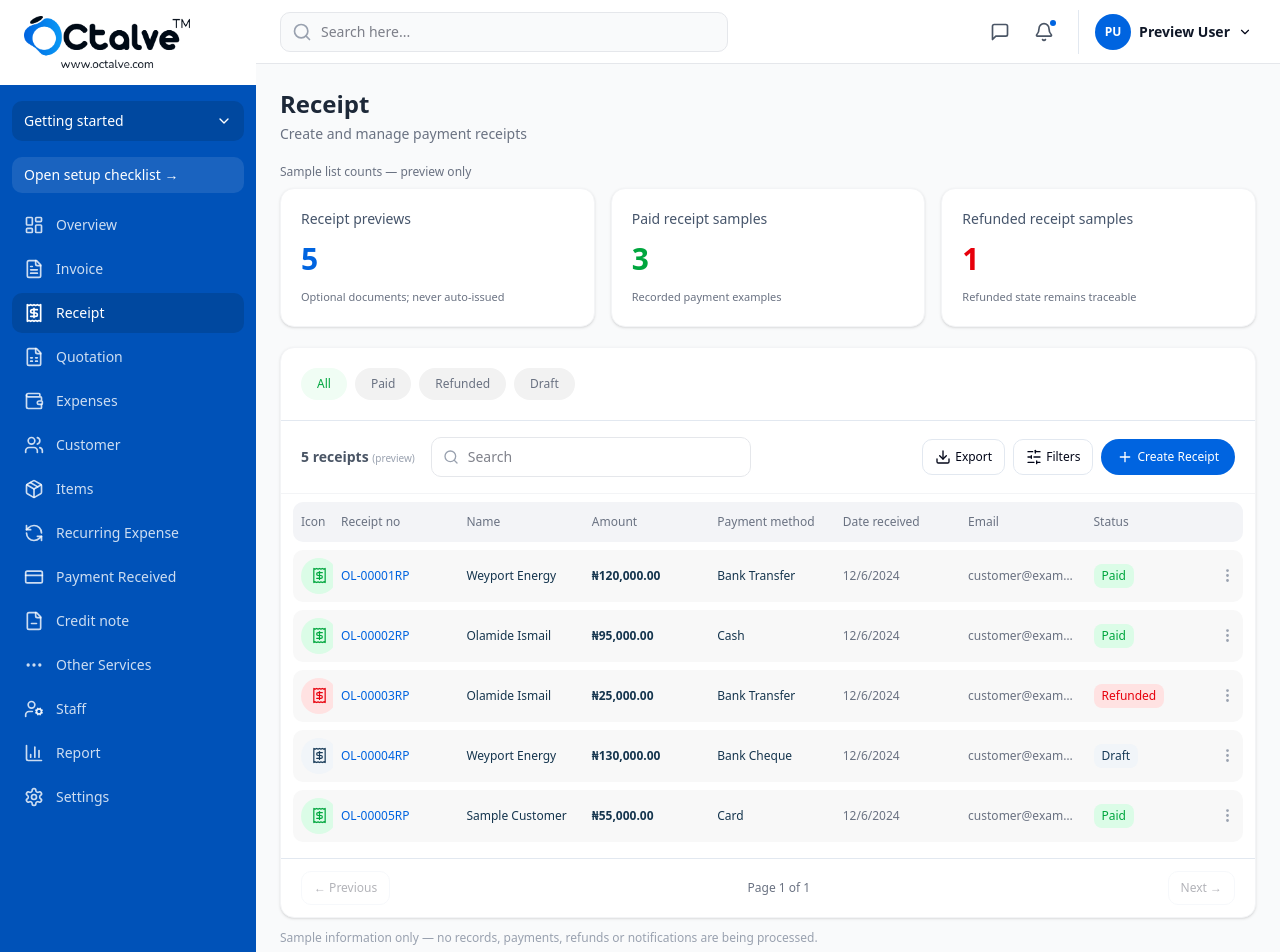
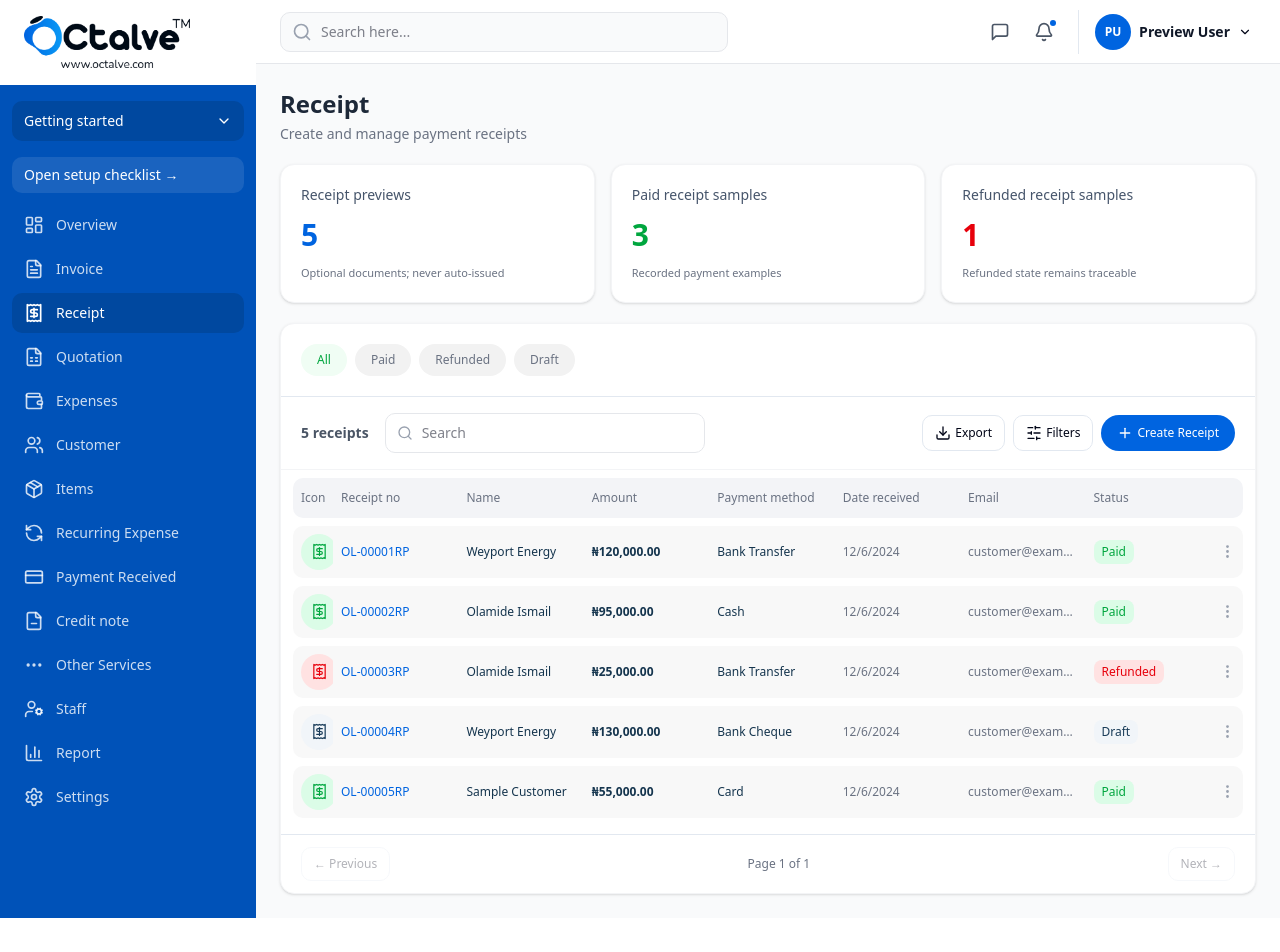
Before and after one commit to octalve-core/octalve-invoice, a Next.js app: page /dashboard/receipt in a window 1280 px wide. Shown: the top 952 px of the page. After the commit the page ends 918 px from the top, so only its background shows below. Built offline with nearby package versions, Linux system fonts and the light colour scheme.

Commit message:
style(phase-0h): remove repetitive demo/sandbox copy from regular lists and headings while retaining financial disclosure at sensitive actions

```diff
--- a/app/(dashboard)/dashboard/page.tsx
+++ b/app/(dashboard)/dashboard/page.tsx
@@ -96,7 +96,7 @@ export default function DashboardPage() {
         </div>
       </div>
 
-      <p className="text-xs text-gray-500">Sample financial figures — UI Preview only</p>
+      <p className="text-xs text-gray-500">Illustrative financial figures</p>
       {/* Small-screen financial card grouping from the approved Flutter reference. */}
       <section aria-label="Mobile receivables" className="md:hidden grid grid-cols-2 gap-2">
         {[["Current invoice","₦506,000.00"],["Total inflow","₦506,000.00"],["Overdue invoice","₦0.00"],["Total outflow","₦240,000.00"]].map(([label,value])=>(
--- a/components/dashboard/tables/TransactionTable.tsx
+++ b/components/dashboard/tables/TransactionTable.tsx
@@ -53,7 +53,7 @@ export default function TransactionTable(){
   {notice?<div role="status" className="mb-3 flex justify-between gap-2 rounded-lg bg-blue-50 p-3 text-xs text-blue-900"><span>{notice}</span><button aria-label="Dismiss notice" onClick={()=>setNotice("")}><X size={16}/></button></div>:null}
   <div className="space-y-2">{visible.map(row=><RecordMobileCard key={row.kind+"-"+row.id} record={row} onSelect={setSelected}/>)}</div>
   {visible.length===0?<p className="p-5 text-center text-sm text-gray-500">No sample records in this category.</p>:null}
-  <p className="mt-3 text-xs text-gray-400">UI Preview — values are examples, not financial records. Receipts are only generated when explicitly requested.</p>
+
   {selected?<RecordActionDialog record={selected} onClose={()=>setSelected(null)} onAction={action}/>:null}
   {viewing?<RecordDetailDialog record={viewing} onClose={()=>setViewing(null)}/>:null}
  </section>;
--- a/src/features/invoices/sections/InvoiceComposer.tsx
+++ b/src/features/invoices/sections/InvoiceComposer.tsx
@@ -40,7 +40,7 @@ export function InvoiceComposer({mode="create",invoiceId}:{mode?:"create"|"edit"
        </select></label>
    </header>
    <div className="rounded-lg border border-blue-100 bg-blue-50 px-4 py-3 text-xs text-[#00489F]">
-     UI Preview only. Editing changes the visible document in this browser; nothing is saved, sent, issued, or marked paid.
+     Draft editor · Changes are not saved or sent.
    </div>
    <div className="grid grid-cols-1 items-start gap-5 xl:grid-cols-2">
      <InvoiceEditorSection draft={draft} setDraft={setDraft}/>
--- a/src/features/records/components/RecordDetailDialog.tsx
+++ b/src/features/records/components/RecordDetailDialog.tsx
@@ -18,7 +18,7 @@ export function RecordDetailDialog({record,onClose}:{record:PreviewRecord;onClos
  return <div className="fixed inset-0 z-[100] flex items-end justify-center bg-black/50 lg:items-center lg:p-4" onClick={onClose}>
   <section role="dialog" aria-modal="true" aria-label={definitions[record.kind].title+" details"} className="max-h-[90dvh] w-full max-w-lg overflow-y-auto rounded-t-2xl bg-white p-5 shadow-xl lg:rounded-2xl" onClick={e=>e.stopPropagation()}>
    <div className="flex items-center justify-between border-b pb-4"><div className="flex items-center gap-3"><RecordTypeIcon kind={record.kind} status={record.status}/>
-    <div><h2 className="font-semibold text-[#18334b]">{definitions[record.kind].title} details</h2><p className="text-xs text-gray-500">Preview-only record</p></div></div>
+    <div><h2 className="font-semibold text-[#18334b]">{definitions[record.kind].title} details</h2><p className="text-xs text-gray-500">Record details</p></div></div>
     <button onClick={onClose} aria-label="Close details" className="rounded p-2 text-gray-600"><X size={19}/></button></div>
    <div className="my-4"><RecordStatusBadge status={record.status}/></div>
    <dl className="divide-y rounded-xl border border-gray-100">{fields.map(([label,value])=><div key={label} className="grid grid-cols-[100px_1fr] gap-3 px-3 py-3 text-xs sm:grid-cols-[140px_1fr]"><dt className="text-gray-500">{label}</dt><dd className="break-words font-semibold text-[#15354e]">{value}</dd></div>)}</dl>
--- a/src/features/records/components/RecordDirectory.tsx
+++ b/src/features/records/components/RecordDirectory.tsx
@@ -94,7 +94,7 @@ export function RecordDirectory({kind,onCreate,onView,onEdit,showDesktopHeader=t
       {value==="all"?"All":statusLabels[value]}</button>)}
    </div>
    <div className="hidden items-center gap-4 border-b border-gray-100 px-5 py-4 lg:flex">
-    <span className="shrink-0 text-sm font-semibold text-gray-600">{filtered.length} {def.plural} <span className="text-[10px] font-normal text-gray-400">(preview)</span></span>
+    <span className="shrink-0 text-sm font-semibold text-gray-600">{filtered.length} {def.plural}</span>
     <label className="relative min-w-0 max-w-xs flex-1"><Search size={16} className="absolute left-3 top-3 text-gray-400"/>
      <input aria-label={"Search "+def.plural} value={search} onChange={e=>query(e.target.value)} placeholder="Search" className="h-10 w-full rounded-lg border border-gray-200 bg-white pl-9 pr-3 text-sm outline-none focus:border-[#0064E0]"/></label>
     <div className="ml-auto flex items-center gap-2">
@@ -134,7 +134,7 @@ export function RecordDirectory({kind,onCreate,onView,onEdit,showDesktopHeader=t
     <button type="button" disabled={page>=total} onClick={()=>setPage(p=>p+1)} className="rounded-lg border px-3 py-2 disabled:opacity-30">Next →</button>
    </div>
   </div>
-  <p className="text-xs text-gray-400">Sample information only — no records, payments, refunds or notifications are being processed.</p>
+
   {filtersOpen?<RecordFilterDialog statuses={def.statuses} initial={filters} onClose={()=>setFiltersOpen(false)} onApply={v=>{setFilters(v);setPage(1);}}/>:null}
   {selected?<RecordActionDialog record={selected} onClose={()=>setSelected(null)} onAction={action}/>:null}
   {viewing?<RecordDetailDialog record={viewing} onClose={()=>setViewing(null)}/>:null}
--- a/src/features/records/components/RecordMetricsSection.tsx
+++ b/src/features/records/components/RecordMetricsSection.tsx
@@ -14,7 +14,7 @@ export function RecordMetricsSection({kind}:{kind:"receipt"|"creditNote"}){
    {label:"Open customer credits",value:records.filter(r=>r.status==="open"||r.status==="partial").length,subtext:"Unresolved/partially allocated",tone:"text-amber-600"},
    {label:"Settled credit samples",value:records.filter(r=>r.status==="settled").length,subtext:"No real refund or settlement",tone:"text-green-600"}];
  return <section aria-label={kind==="receipt"?"Receipt preview metrics":"Credit note preview metrics"} className="hidden lg:block">
-  <p className="mb-2 text-xs text-gray-500">Sample list counts — preview only</p>
+
   <div className="grid grid-cols-3 gap-4">{stats.map(s=><article key={s.label} className="min-w-0 rounded-xl border border-gray-100 bg-white p-5 shadow-sm">
    <p className="text-sm text-[#46556b]">{s.label}</p>
    <strong className={"mt-3 block text-3xl font-bold "+s.tone}>{s.value}</strong>
```
